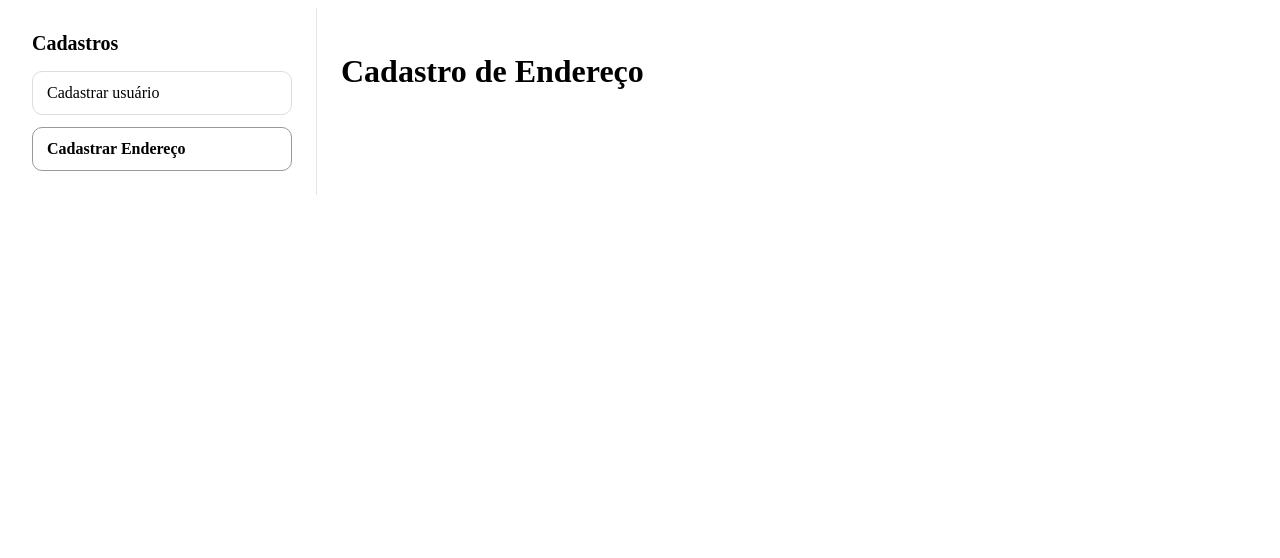
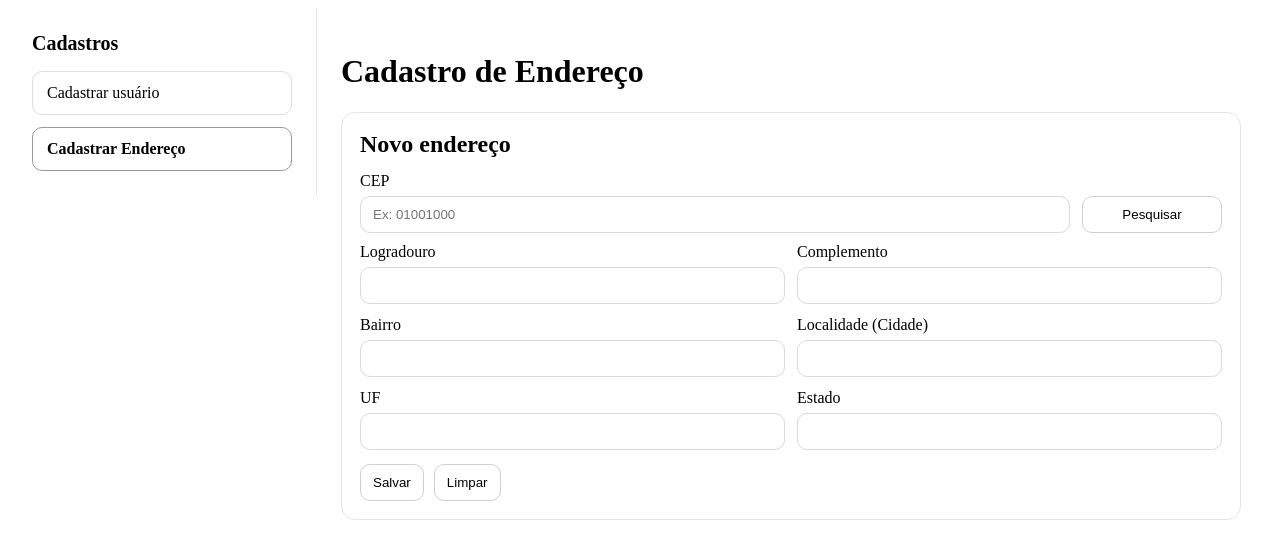
Before and after one commit to HiegoGR/Angular, an Angular app: page /endereco in a window 1280 px wide. Shown: the top 558 px of the page. Built offline with nearby package versions, Linux system fonts and the light colour scheme; no server answers.

Commit message:
Adicionando funcionalidade para tela de endereço

```diff
--- a/src/app/app.config.ts
+++ b/src/app/app.config.ts
@@ -1,10 +1,12 @@
 import { ApplicationConfig } from '@angular/core';
 import { provideRouter } from '@angular/router';
 import { routes } from './app.routes';
+import { provideHttpClient } from '@angular/common/http';
 
 
 export const appConfig: ApplicationConfig = {
   providers: [
     provideRouter(routes),
+    provideHttpClient(),
   ],
 };
--- a/src/app/pages/endereco/endereco.html
+++ b/src/app/pages/endereco/endereco.html
@@ -1 +1,79 @@
+<!-- Título da página -->
 <h1>Cadastro de Endereço</h1>
+
+<div class="page">
+  <!-- Card principal do formulário -->
+  <section class="card">
+    <h2 class="card-title">Novo endereço</h2>
+
+    <!-- Linha do CEP + botão pesquisar -->
+    <div class="cep-row">
+      <!-- Campo de CEP -->
+      <label class="field">
+        <span>CEP</span>
+        <input
+          type="text"
+          name="cep"
+          [(ngModel)]="endereco.cep"
+          placeholder="Ex: 01001000"
+        />
+      </label>
+
+      <!-- Botão que consulta o ViaCEP e preenche os campos -->
+      <button type="button" (click)="pesquisarCep()" [disabled]="carregandoCep">
+        {{ carregandoCep ? 'Pesquisando...' : 'Pesquisar' }}
+      </button>
+    </div>
+
+    <!-- Mensagem de erro do CEP (se existir) -->
+    <p class="error" *ngIf="erroCep">{{ erroCep }}</p>
+
+    <!-- Campos do endereço -->
+    <div class="form">
+      <!-- Logradouro -->
+      <label class="field">
+        <span>Logradouro</span>
+        <input type="text" name="logradouro" [(ngModel)]="endereco.logradouro" />
+      </label>
+
+      <!-- Complemento -->
+      <label class="field">
+        <span>Complemento</span>
+        <input type="text" name="complemento" [(ngModel)]="endereco.complemento" />
+      </label>
+
+      <!-- Bairro -->
+      <label class="field">
+        <span>Bairro</span>
+        <input type="text" name="bairro" [(ngModel)]="endereco.bairro" />
+      </label>
+
+      <!-- Cidade (localidade) -->
+      <label class="field">
+        <span>Localidade (Cidade)</span>
+        <input type="text" name="localidade" [(ngModel)]="endereco.localidade" />
+      </label>
+
+      <!-- UF -->
+      <label class="field">
+        <span>UF</span>
+        <input type="text" name="uf" [(ngModel)]="endereco.uf" />
+      </label>
+
+      <!-- Estado (nome vindo do IBGE) -->
+      <label class="field">
+        <span>Estado</span>
+        <input type="text" name="estado" [(ngModel)]="endereco.estado" />
+      </label>
+    </div>
+
+    <!-- Botões de ação -->
+    <div class="actions">
+      <!-- Salvar (por enquanto só console/alert) -->
+      <button type="button" (click)="salvar()">Salvar</button>
+
+      <!-- Limpar formulário -->
+      <button type="button" (click)="limpar()">Limpar</button>
+    </div>
+  </section>
+</div>
--- a/src/app/pages/endereco/endereco.scss
+++ b/src/app/pages/endereco/endereco.scss
@@ -0,0 +1,84 @@
+/* Layout geral da página */
+.page {
+  max-width: 900px;
+}
+
+/* Card (caixa) do formulário */
+.card {
+  border: 1px solid #e5e5e5;
+  border-radius: 14px;
+  padding: 18px;
+}
+
+/* Título interno */
+.card-title {
+  margin: 0 0 14px 0;
+}
+
+/* Linha do CEP + botão pesquisar */
+.cep-row {
+  display: grid;
+  grid-template-columns: 1fr 140px;
+  gap: 12px;
+  align-items: end;
+  margin-bottom: 10px;
+}
+
+/* Formulário em grid para ficar organizado */
+.form {
+  display: grid;
+  grid-template-columns: 1fr 1fr;
+  gap: 12px;
+  margin-top: 10px;
+}
+
+/* Cada campo: label + input */
+.field {
+  display: flex;
+  flex-direction: column;
+  gap: 6px;
+}
+
+/* Inputs */
+input {
+  padding: 10px 12px;
+  border: 1px solid #d9d9d9;
+  border-radius: 10px;
+}
+
+/* Mensagem de erro */
+.error {
+  margin: 6px 0 0 0;
+  color: #b00020;
+}
+
+/* Botões */
+.actions {
+  display: flex;
+  gap: 10px;
+  margin-top: 14px;
+}
+
+button {
+  padding: 10px 12px;
+  border-radius: 10px;
+  border: 1px solid #d0d0d0;
+  background: transparent;
+  cursor: pointer;
+}
+
+button:disabled {
+  opacity: 0.6;
+  cursor: not-allowed;
+}
+
+/* Responsivo: no celular vira 1 coluna */
+@media (max-width: 700px) {
+  .form {
+    grid-template-columns: 1fr;
+  }
+
+  .cep-row {
+    grid-template-columns: 1fr;
+  }
+}
--- a/src/app/pages/endereco/endereco.ts
+++ b/src/app/pages/endereco/endereco.ts
@@ -1,11 +1,121 @@
-import { Component } from '@angular/core';
+import { ChangeDetectorRef, Component, OnInit } from '@angular/core';
+import { CommonModule } from '@angular/common';
+import { FormsModule } from '@angular/forms';
+import { EnderecoService } from '../../services/endereco.services';
+import { EnderecoModel, IbgeEstado } from '../models/endereco.model';
 
 @Component({
   selector: 'app-endereco',
-  imports: [],
+  standalone: true,
+  imports: [CommonModule, FormsModule],
   templateUrl: './endereco.html',
   styleUrl: './endereco.scss',
 })
-export class Endereco {
+export class Endereco implements OnInit {
+  // Modelo do formulário (bind com ngModel)
+  endereco: EnderecoModel = {
+    cep: '',
+    logradouro: '',
+    complemento: '',
+    bairro: '',
+    localidade: '',
+    uf: '',
+    estado: '',
+  };
 
+  // Lista de estados carregada do IBGE
+  estados: IbgeEstado[] = [];
+
+  // Flags para UX
+  carregandoCep = false;
+  erroCep: string | null = null;
+
+  constructor(
+    private enderecoService: EnderecoService,
+    private cdr: ChangeDetectorRef //força a tela atualizar imediatamente
+  ) {}
+
+  ngOnInit(): void {
+    // Carrega a lista de estados logo ao abrir a tela (1 vez)
+    this.enderecoService.buscarEstadosIbge().subscribe({
+      next: (lista) => (this.estados = lista),
+      error: () => (this.estados = []),
+    });
+  }
+
+  pesquisarCep(): void {
+    // Limpa mensagem de erro anterior
+    this.erroCep = null;
+
+    // Remove tudo que não for número (usuário pode digitar 12.345-678)
+    const cepSomenteNumeros = (this.endereco.cep || '').replace(/\D/g, '');
+
+    // Validação simples de CEP (8 dígitos)
+    if (cepSomenteNumeros.length !== 8) {
+      this.erroCep = 'CEP inválido. Digite 8 números.';
+      return;
+    }
+
+    this.carregandoCep = true;
+
+    // Chama ViaCEP e preenche os campos
+    this.enderecoService.buscarCep(cepSomenteNumeros).subscribe({
+      next: (res) => {
+        this.carregandoCep = false;
+
+        // ViaCEP retorna { erro: true } quando CEP não existe
+        if (res.erro) {
+          this.erroCep = 'CEP não encontrado.';
+          this.cdr.detectChanges();
+          return;
+        }
+
+        // Preenche campos retornados pelo ViaCEP
+
+        this.endereco.cep = (res.cep ?? cepSomenteNumeros).replace(/\D/g, '');
+        this.endereco.logradouro = res.logradouro ?? '';
+        this.endereco.complemento = res.complemento ?? '';
+        this.endereco.bairro = res.bairro ?? '';
+        this.endereco.localidade = res.localidade ?? '';
+        this.endereco.uf = res.uf ?? '';
+
+        // A partir da UF (sigla), busca o nome do estado via lista do IBGE
+        const estadoEncontrado = this.estados.find(
+          (e) => e.sigla?.toUpperCase() === (this.endereco.uf || '').toUpperCase()
+        );
+
+        // Se encontrou, preenche o campo "estado" com o nome
+        this.endereco.estado = estadoEncontrado?.nome ?? '';
+
+        // ✅ força a tela atualizar imediatamente (sem precisar clicar fora)
+        this.cdr.detectChanges();
+      },
+      error: () => {
+        this.carregandoCep = false;
+        this.erroCep = 'Erro ao consultar CEP. Tente novamente.';
+        this.cdr.detectChanges();
+      },
+    });
+  }
+
+  limpar(): void {
+    // Limpa o formulário
+    this.erroCep = null;
+    this.endereco = {
+      cep: '',
+      logradouro: '',
+      complemento: '',
+      bairro: '',
+      localidade: '',
+      uf: '',
+      estado: '',
+    };
+  }
+
+  salvar(): void {
+    // Aqui você ainda não passou endpoints de salvar endereço.
+    // Por enquanto vamos só mostrar no console.
+    console.log('Endereço para salvar:', this.endereco);
+    alert('Endereço pronto! (por enquanto só exibindo no console)');
+  }
 }
--- a/src/app/pages/usuarios/usuarios.ts
+++ b/src/app/pages/usuarios/usuarios.ts
@@ -1,7 +1,7 @@
 import { Component, OnInit } from '@angular/core';
 import { CommonModule } from '@angular/common';
 import { FormsModule } from '@angular/forms';
-import { Usuario } from '../../models/usuario.model';
+import { Usuario } from '../models/usuario.model';
 import { UsuariosService } from '../../services/usuarios.services';
 
 @Component({
--- /dev/null
+++ b/src/app/services/endereco.services.ts
@@ -0,0 +1,34 @@
+import { Injectable } from '@angular/core';
+import { HttpClient } from '@angular/common/http';
+import { Observable, of, shareReplay, catchError } from 'rxjs';
+import { IbgeEstado, EnderecoModel, ViaCepResponse} from '../pages/models/endereco.model';
+
+@Injectable({
+  providedIn: 'root',
+})
+export class EnderecoService {
+  // Cache da lista de estados (carrega uma vez e reaproveita)
+  private estados$?: Observable<IbgeEstado[]>;
+
+  constructor(private http: HttpClient) {}
+
+  // Consulta CEP no ViaCEP
+  buscarCep(cep: string): Observable<ViaCepResponse> {
+    return this.http.get<ViaCepResponse>(`https://viacep.com.br/ws/${cep}/json/`);
+  }
+
+  // Busca lista de estados no IBGE (e guarda em cache)
+  buscarEstadosIbge(): Observable<IbgeEstado[]> {
+    if (!this.estados$) {
+      this.estados$ = this.http
+        .get<IbgeEstado[]>('https://servicodados.ibge.gov.br/api/v1/localidades/estados')
+        .pipe(
+          // evita quebrar a tela se der erro de rede
+          catchError(() => of([] as IbgeEstado[])),
+          // cacheia para não chamar toda hora
+          shareReplay(1)
+        );
+    }
+    return this.estados$;
+  }
+}
--- a/src/app/services/usuarios.services.ts
+++ b/src/app/services/usuarios.services.ts
@@ -1,7 +1,7 @@
 import { Injectable } from '@angular/core';
 import { HttpClient } from '@angular/common/http';
 import { Observable } from 'rxjs';
-import { Usuario } from '../models/usuario.model';
+import { Usuario } from '../pages/models/usuario.model';
 
 @Injectable({
   providedIn: 'root',
```
Also changed, not shown: src/app/pages/models/endereco.model.ts (added, +28 -0 lines), src/app/pages/models/usuario.model.ts (renamed from src/app/models/usuario.model.ts).
